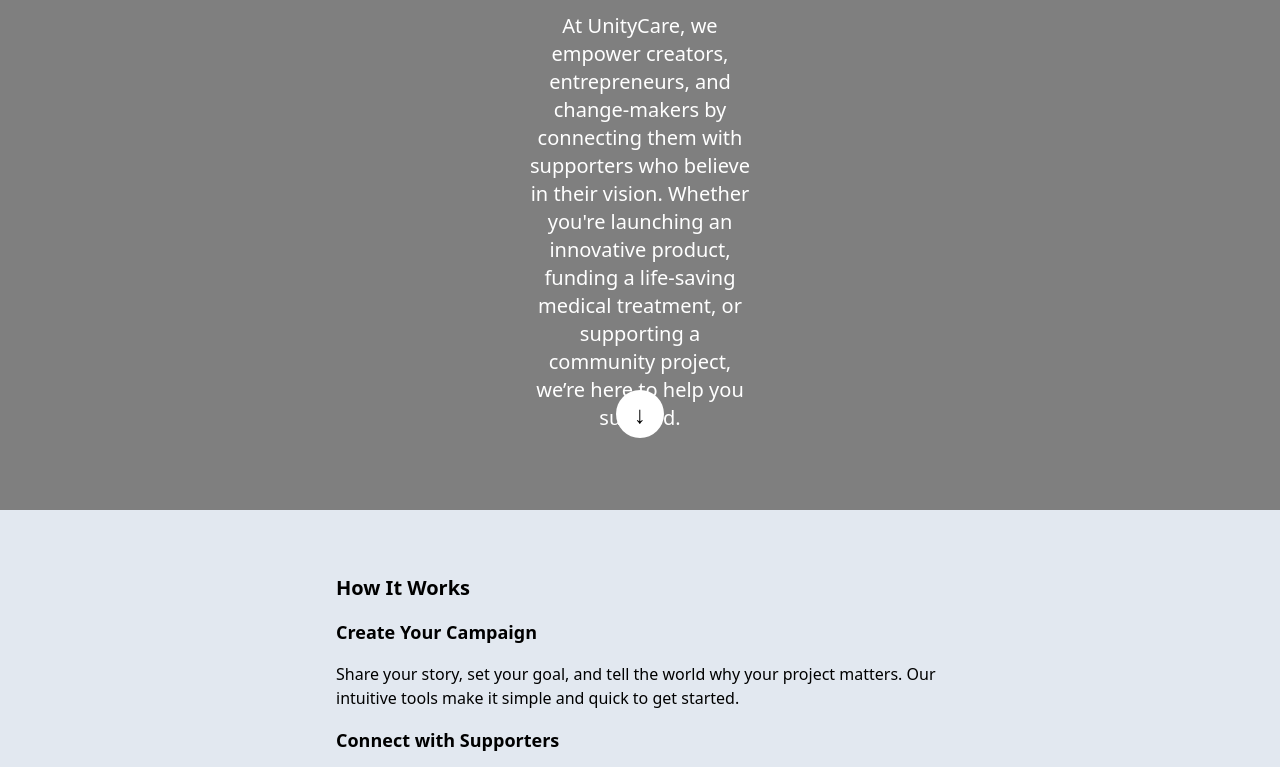
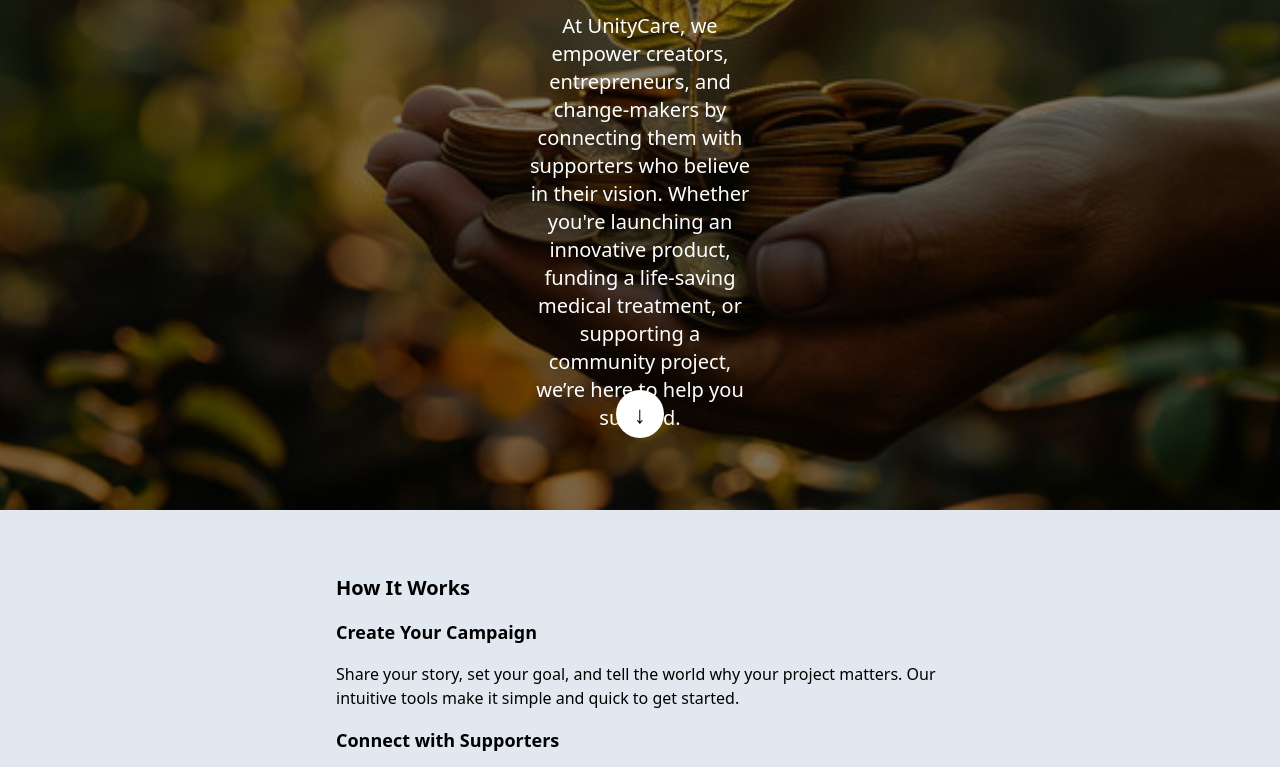
Before and after one commit to Akkhhii/crowdfunding, a website: page index.html in a window 1280 px wide. Shown: the part 290-1057 px from the top of the page. Drawn offline with Linux system fonts and the light colour scheme.

Commit message:
background image bug is fixed.

```diff
--- a/index.html
+++ b/index.html
@@ -5,9 +5,10 @@
     <meta name="viewport" content="width=device-width, initial-scale=1.0">
     <title>Crowd Funding</title>
     <link rel="stylesheet" href="style.css">
+    <link rel="stylesheet" href="style2.css">
 </head>
 <body class="selection:bg-orange-400">
-    <div class="wrapper w-full h-screen flex flex-col justify-center items-center bg-[url('https://t4.ftcdn.net/jpg/07/52/28/61/360_F_752286187_U2SIq2o3M8RCuT8GcqhDY02J8Z0KrubP.jpg')] object-cover object-center">
+    <div class="wrapper w-full h-screen flex flex-col justify-center items-center object-cover object-center">
         <div class="container bg-black w-[100%] h-[100%] max-w-none  inset-0 bg-opacity-50 flex flex-col items-center justify-center gap-[2em] px-[3em] text-white">
             <nav class="navbar w-full h-[4em] bg-black fixed top-0 text-white flex items-center justify-between px-[2em] md:py-[3em] md:px-[4em] z-10">
                 <h2 class="lg:text-2xl font-bold shadow-md shadow-white">UnityCare</h2>
@@ -21,7 +22,7 @@
                     </ul>
                 </div>
             </nav>
-            <h1 class="text-4xl text-center lg:text-6xl">Welcome to UnityCare</h1>
+            <h1 class="text-4xl text-center lg:text-6xl" id="unity">Welcome to UnityCare</h1>
             <p class="text-md text-center lg:text-xl">Turning Dreams Into Reality, One Contribution at a Time</p>
 
             <h1 class="text-xl lg:text-4xl">Why Crowdfund with Us?</h1>
--- /dev/null
+++ b/style2.css
@@ -0,0 +1,6 @@
+.wrapper{
+    background-image: url('./public/bgimage.jpg');
+    background-repeat: no-repeat;
+    background-size: cover;
+    background-position: center;
+}
```
